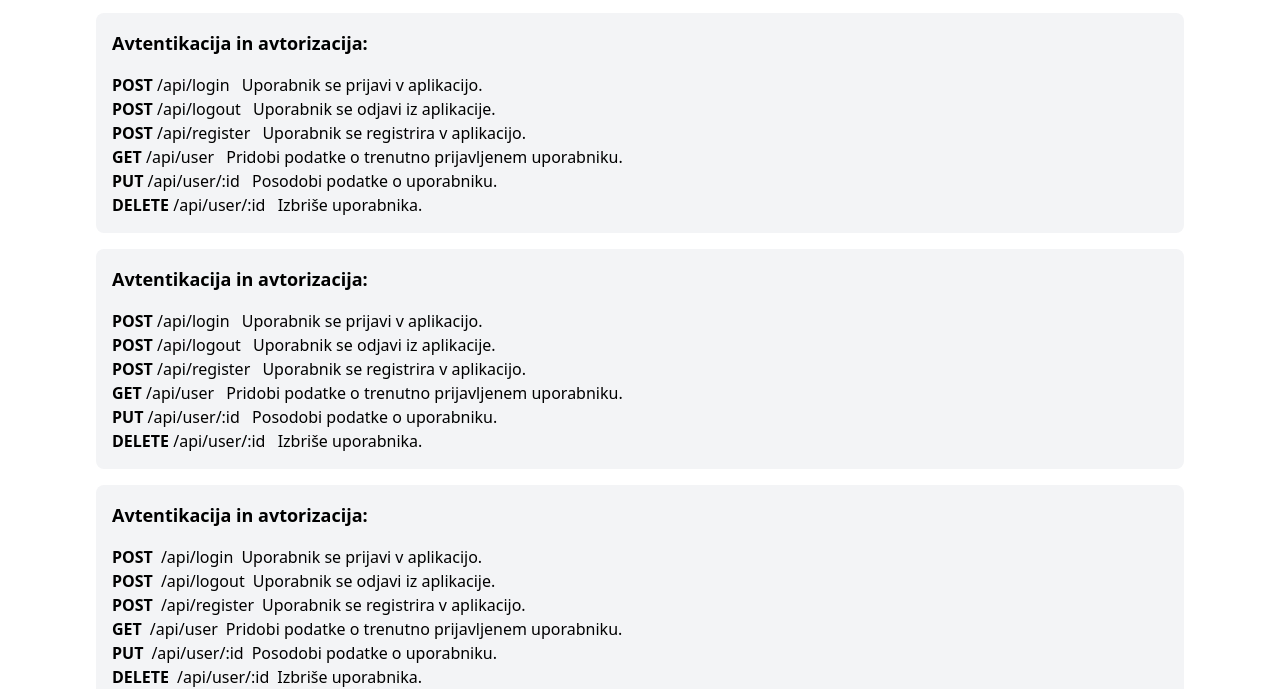
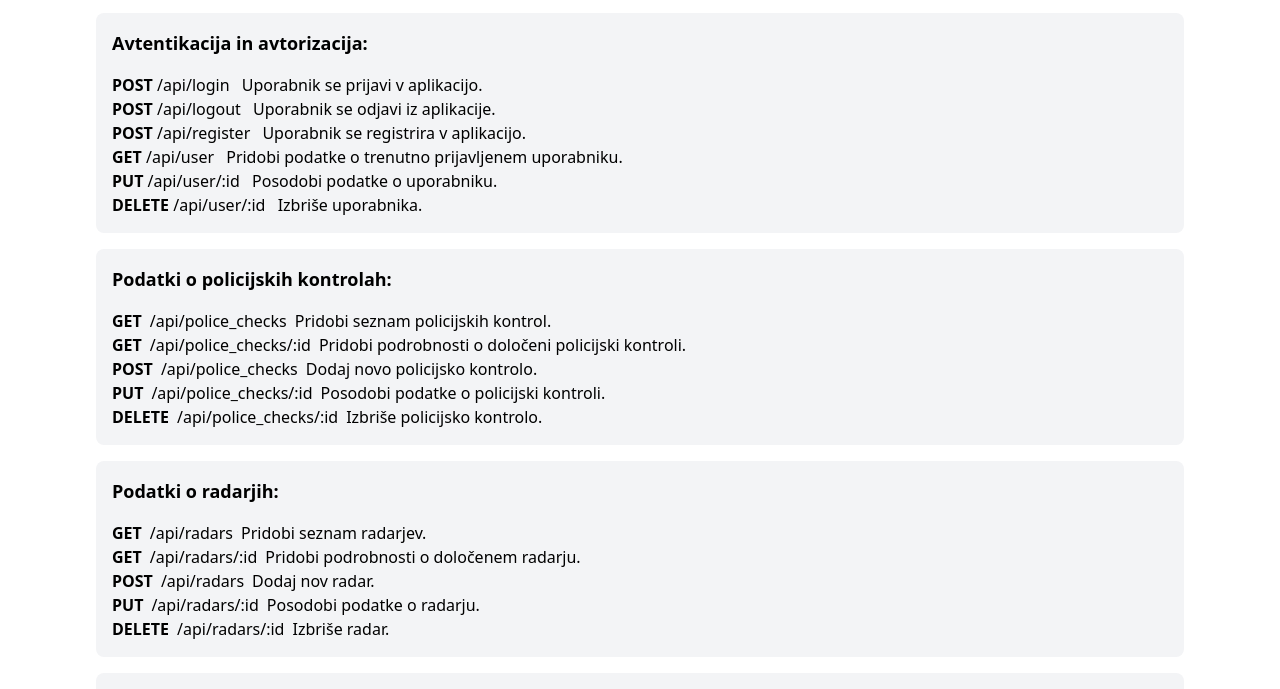
Before and after one commit to techbuilddotgg/-web-technologies-uni, a website: page public/rest/index.html in a window 1280 px wide. Shown: the part 119-808 px from the top of the page. Drawn offline with nearby package versions, Linux system fonts and the light colour scheme.

Commit message:
fix: kekec

```diff
--- a/public/rest/index.html
+++ b/public/rest/index.html
@@ -51,90 +51,47 @@
 </div>
 
 
-
 <div class="p-4 bg-gray-100 rounded-lg">
-    <h2 class="text-lg font-semibold mb-4">Avtentikacija in avtorizacija:</h2>
-    <ul>
-        <li>
-            <span class="font-semibold">POST</span>
-            <span class="mr-2">/api/login</span>
-            <span>Uporabnik se prijavi v aplikacijo.</span>
-        </li>
-        <li>
-            <span class="font-semibold">POST</span>
-            <span class="mr-2">/api/logout</span>
-            <span>Uporabnik se odjavi iz aplikacije.</span>
-        </li>
-        <li>
-            <span class="font-semibold">POST</span>
-            <span class="mr-2">/api/register</span>
-            <span>Uporabnik se registrira v aplikacijo.</span>
-        </li>
-        <li>
-            <span class="font-semibold">GET</span>
-            <span class="mr-2">/api/user</span>
-            <span>Pridobi podatke o trenutno prijavljenem uporabniku.</span>
-        </li>
-        <li>
-            <span class="font-semibold">PUT</span>
-            <span class="mr-2">/api/user/:id</span>
-            <span>Posodobi podatke o uporabniku.</span>
-        </li>
-        <li>
-            <span class="font-semibold">DELETE</span>
-            <span class="mr-2">/api/user/:id</span>
-            <span>Izbriše uporabnika.</span>
-        </li>
-    </ul>
-</div>
-
-<div class="p-4 bg-gray-100 rounded-lg">
-    <h2 class="text-lg font-semibold mb-4">Avtentikacija in avtorizacija:</h2>
+    <h2 class="text-lg font-semibold mb-4">Podatki o policijskih kontrolah:</h2>
     <ul>
         <li>
             <div class="flex items-center">
-                <span class="font-semibold mr-2">POST</span>
-                <span class="mr-2">/api/login</span>
-                <span>Uporabnik se prijavi v aplikacijo.</span>
+                <span class="font-semibold mr-2">GET</span>
+                <span class="mr-2">/api/police_checks</span>
+                <span>Pridobi seznam policijskih kontrol.</span>
+            </div>
+        </li>
+        <li>
+            <div class="flex items-center">
+                <span class="font-semibold mr-2">GET</span>
+                <span class="mr-2">/api/police_checks/:id</span>
+                <span>Pridobi podrobnosti o določeni policijski kontroli.</span>
             </div>
         </li>
         <li>
             <div class="flex items-center">
                 <span class="font-semibold mr-2">POST</span>
-                <span class="mr-2">/api/logout</span>
-                <span>Uporabnik se odjavi iz aplikacije.</span>
-            </div>
-        </li>
-        <li>
-            <div class="flex items-center">
-                <span class="font-semibold mr-2">POST</span>
-                <span class="mr-2">/api/register</span>
-                <span>Uporabnik se registrira v aplikacijo.</span>
-            </div>
-        </li>
-        <li>
-            <div class="flex items-center">
-                <span class="font-semibold mr-2">GET</span>
-                <span class="mr-2">/api/user</span>
-                <span>Pridobi podatke o trenutno prijavljenem uporabniku.</span>
+                <span class="mr-2">/api/police_checks</span>
+                <span>Dodaj novo policijsko kontrolo.</span>
             </div>
         </li>
         <li>
             <div class="flex items-center">
                 <span class="font-semibold mr-2">PUT</span>
-                <span class="mr-2">/api/user/:id</span>
-                <span>Posodobi podatke o uporabniku.</span>
+                <span class="mr-2">/api/police_checks/:id</span>
+                <span>Posodobi podatke o policijski kontroli.</span>
             </div>
         </li>
         <li>
             <div class="flex items-center">
                 <span class="font-semibold mr-2">DELETE</span>
-                <span class="mr-2">/api/user/:id</span>
-                <span>Izbriše uporabnika.</span>
+                <span class="mr-2">/api/police_checks/:id</span>
+                <span>Izbriše policijsko kontrolo.</span>
             </div>
         </li>
     </ul>
 </div>
+
 
 <div class="p-4 bg-gray-100 rounded-lg">
     <h2 class="text-lg font-semibold mb-4">Podatki o radarjih:</h2>
@@ -232,6 +189,5 @@
 </div>
 
 
-
 </body>
 </html>
```
